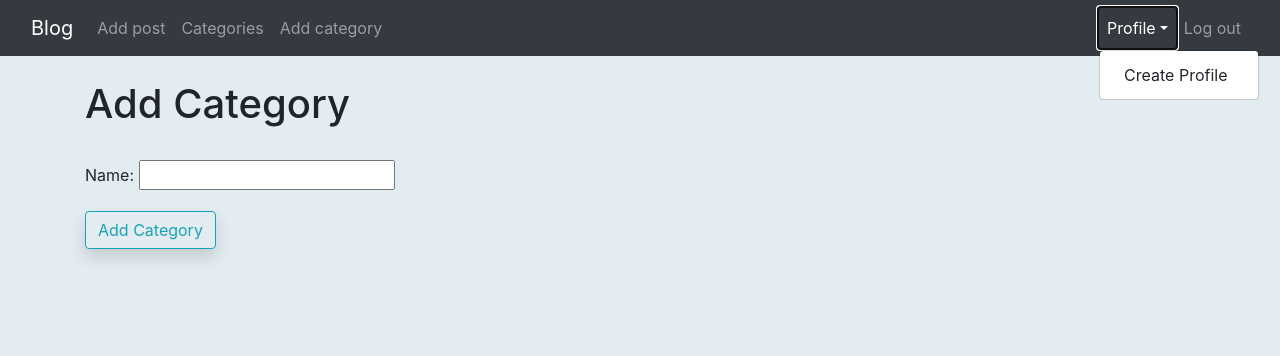
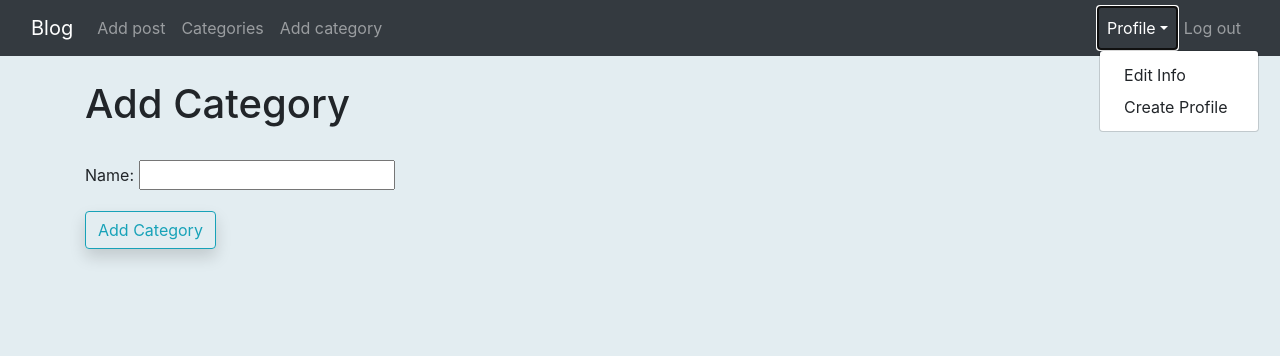
Before and after one commit to Rajan66/Blog, a Django app: page /add_category/ in a window 1280 px wide, after a click on "Profile". Shown: the top 356 px of the page. Run offline with Django 4.2, Linux system fonts and the light colour scheme; the visitor is signed in with stand-in values (Sample User, id 1); some libraries are stand-ins or nearby versions.

Commit message:
Bug fixes

```diff
--- a/blog/templates/base.html
+++ b/blog/templates/base.html
@@ -59,6 +59,9 @@
                    aria-expanded="false"
                    aria-haspopup="true">Profile</a>
                 <ul class="dropdown-menu">
+                  <li>
+                    <a class="dropdown-item" href="{% url 'edit-profile' %}">Edit Info</a>
+                  </li>
                   {% if user.profile.id %}
                     <li>
                       <a class="dropdown-item"
```
